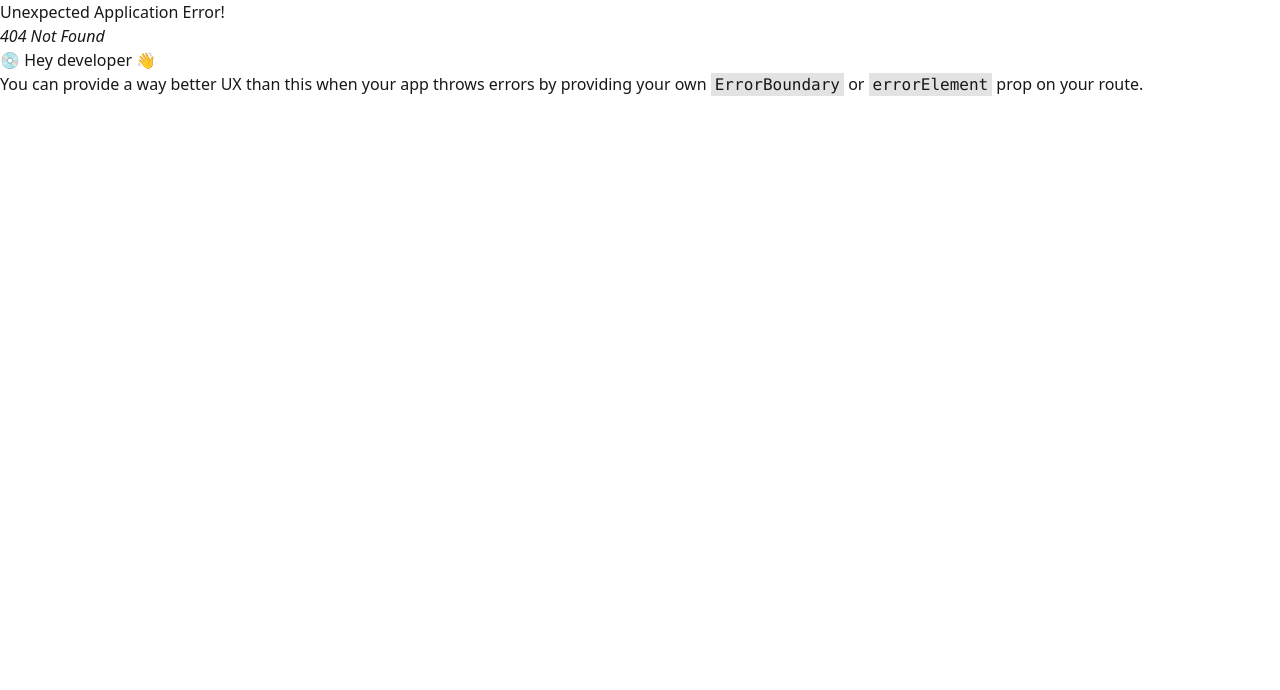
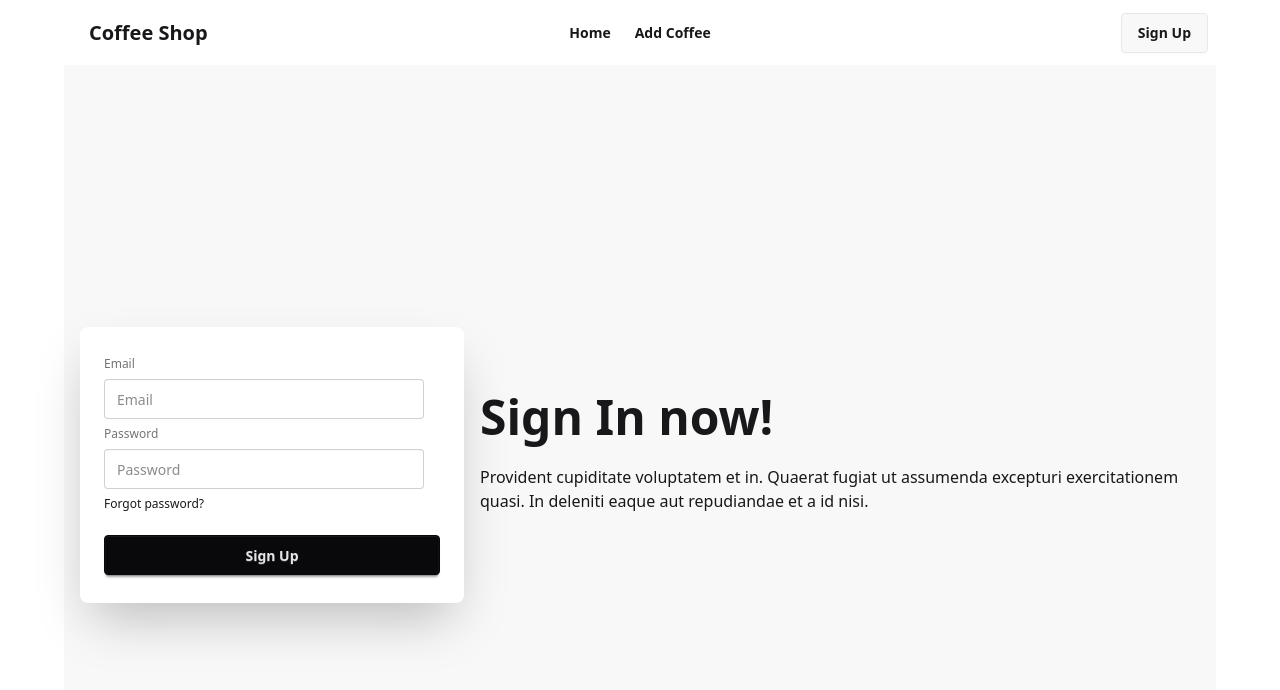
Before and after one commit to Sakif-Hridoy/Coffee-Store-Node-CRUD-Client, a React (Vite) app: page /signup in a window 1280 px wide. Before the commit this address had no page. Shown: the top 690 px of the page. Built offline with nearby package versions, Linux system fonts and the light colour scheme.

Commit message:
install and config firebase with auth,add signIn form

```diff
--- a/package.json
+++ b/package.json
@@ -12,6 +12,7 @@
   "dependencies": {
     "@tailwindcss/vite": "^4.0.13",
     "daisyui": "^5.0.3",
+    "firebase": "^11.4.0",
     "react": "^19.0.0",
     "react-dom": "^19.0.0",
     "react-router-dom": "^7.3.0",
--- a/src/components/Coffee.jsx
+++ b/src/components/Coffee.jsx
@@ -1,9 +1,10 @@
 import { Link } from "react-router-dom";
 import Swal from "sweetalert2";
 
+//Load All State Datas from Home
 const Coffee = ({ coffee, loadedCoffees, setLoadedCoffees }) => {
   const { _id, name, quantity, supplier, taste, photo } = coffee;
-
+//DELETE A Coffee
   const handleDelete = (_id) => {
     Swal.fire({
       title: "Are you sure?",
--- a/src/components/Header.jsx
+++ b/src/components/Header.jsx
@@ -4,8 +4,8 @@
 const Header = () => {
 
     const links = <>
-        <li><NavLink to="/">Home</NavLink></li>
-        <li><NavLink to="/addCoffee">Add Coffee</NavLink></li>
+        <li><NavLink className="font-bold" to="/">Home</NavLink></li>
+        <li><NavLink className="font-bold" to="/addCoffee">Add Coffee</NavLink></li>
 
     </>
 
@@ -41,7 +41,7 @@
                 </ul>
             </div>
             <div className="navbar-end">
-                <a className="btn">Button</a>
+            <NavLink className="btn" to="/signup">Sign Up</NavLink>
             </div>
         </div>
     );
--- a/src/components/Home.jsx
+++ b/src/components/Home.jsx
@@ -6,7 +6,7 @@
 
     const coffees = useLoaderData();
 
-    // better use tanstack query or similar packages
+    // load default state with existing Coffees
     const [loadedCoffees, setLoadedCoffees] = useState(coffees);
 
     return (
@@ -14,6 +14,7 @@
             <h2 className='text-4xl font-bold text-center m-8'>Welcome To Coffee Shop</h2>
 
             <div className='grid grid-cols-1 lg:grid-cols-2 gap-8'>
+                {/* Pass State Datas to Coffee Component */}
                 {
                     loadedCoffees.map(coffee => <Coffee
                         coffee={coffee}
--- /dev/null
+++ b/src/components/SignIn.jsx
@@ -0,0 +1,11 @@
+import React from 'react';
+
+const SignIn = () => {
+    return (
+        <div>
+            <h2>Login</h2>
+        </div>
+    );
+};
+
+export default SignIn;
--- /dev/null
+++ b/src/components/SignUp.jsx
@@ -0,0 +1,34 @@
+import React from 'react';
+
+const SignUp = () => {
+    const handleSignUp = ()=>{
+
+    }
+    return (
+        <div className="hero bg-base-200 min-h-screen">
+        <div className="hero-content flex-col lg:flex-row-reverse">
+          <div className="text-center lg:text-left">
+            <h1 className="text-5xl font-bold">Sign  In now!</h1>
+            <p className="py-6">
+              Provident cupiditate voluptatem et in. Quaerat fugiat ut assumenda excepturi exercitationem
+              quasi. In deleniti eaque aut repudiandae et a id nisi.
+            </p>
+          </div>
+          <div className="card bg-base-100 w-full max-w-sm shrink-0 shadow-2xl">
+            <form onSubmit={handleSignUp} className="card-body">
+              <fieldset className="fieldset">
+                <label className="fieldset-label">Email</label>
+                <input type="email" name="email" className="input" placeholder="Email" />
+                <label className="fieldset-label">Password</label>
+                <input type="password" className="input" placeholder="Password" name="password" />
+                <div><a className="link link-hover">Forgot password?</a></div>
+                <button className="btn btn-neutral mt-4">Sign Up</button>
+              </fieldset>
+            </form>
+          </div>
+        </div>
+      </div>
+    );
+};
+
+export default SignUp;
--- /dev/null
+++ b/src/firebase/firebase.config.js
@@ -0,0 +1,19 @@
+// Import the functions you need from the SDKs you need
+import { initializeApp } from "firebase/app";
+import { getAuth } from "firebase/auth";
+// TODO: Add SDKs for Firebase products that you want to use
+// https://firebase.google.com/docs/web/setup#available-libraries
+
+// Your web app's Firebase configuration
+const firebaseConfig = {
+  apiKey: "AIzaSyB9h9hCYwCM6hixD8vXqVauEU7W6B3AZ8Q",
+  authDomain: "coffee-shop-ef86a.firebaseapp.com",
+  projectId: "coffee-shop-ef86a",
+  storageBucket: "coffee-shop-ef86a.firebasestorage.app",
+  messagingSenderId: "395700774937",
+  appId: "1:395700774937:web:cab567a119520d3d176288"
+};
+
+// Initialize Firebase
+const app = initializeApp(firebaseConfig);
+export const auth = getAuth(app);
```
Also changed, not shown: src/main.jsx (+10 -0 lines), 1 other file (tests, documents, lock files or other folders).
